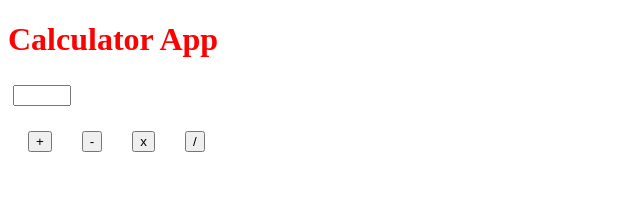
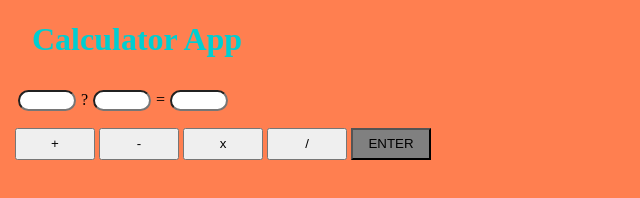
Before and after one commit to DominikChally/js-calculator, a plain HTML site: page index.html in a window 1280 px wide. Shown: the whole page, without its empty margins (0-640 px from the left). Drawn offline with Linux system fonts and the light colour scheme.

Commit message:
Finished basic calculator

```diff
--- a/index.html
+++ b/index.html
@@ -5,19 +5,25 @@
     <meta http-equiv="X-UA-Compatible" content="IE=edge">
     <meta name="viewport" content="width=device-width, initial-scale=1.0">
     <link rel="stylesheet" href="styles.css">
-    <title>Document</title>
+    <script src="script.js"></script>
+    <title>Calculator</title>
 </head>
 <body>
     <h1>Calculator App</h1>
     <div id="Calculator">
         <div id="row1" class="calc-row">
             <input type="number" id="opperand1">
+            <span id="operation">?</span>
+            <input type="number" id="opperand2">
+            <span id="equals">=</span>
+            <input type="number" id="opperand3" readonly>
         </div>
         <div id="row2" class="calc-row">
-            <button id="Add">+</button>
-            <button id="Subtract">-</button>
-            <button id="Multiply">x</button>
-            <button id="Divide">/</button>
+            <button id="Add" onclick="changeOperation('+')">+</button>
+            <button id="Subtract" onclick="changeOperation('-')">-</button>
+            <button id="Multiply" onclick="changeOperation('x')">x</button>
+            <button id="Divide" onclick="changeOperation('/')">/</button>
+            <button id="Enter" onclick="submit()">ENTER</button>
         </div>
         <!-- Next step: adding the next inputs -->
     </div>
--- /dev/null
+++ b/script.js
@@ -0,0 +1,42 @@
+console.log('Hello world!');
+
+
+function submit() {
+
+    let op1 = document.getElementById("opperand1").value;
+    let op2 = document.getElementById("opperand2").value;
+    let operation = document.getElementById('operation').innerHTML;
+    let result;
+
+    if (operation === '+'){
+        result = add(op1, op2);
+    } else if (operation === '-') {
+        result = sub(op1, op2);
+    } else if (operation === 'x') {
+        result = mult(op1, op2);
+    } else if (operation === '/') {
+        result = divide(op1, op2);
+    }
+    document.getElementById('opperand3').value = result
+
+}
+
+function add(num1, num2) {
+    return parseFloat(num1) + parseFloat(num2);
+}
+
+function sub(num1, num2) {
+    return num1 - num2;
+}
+
+function mult(num1, num2) {
+    return num1 * num2;
+}
+
+function divide(num1, num2) {
+    return num1 / num2;
+}
+
+function changeOperation(op) {
+    document.getElementById('operation').innerHTML = op;
+}
--- a/styles.css
+++ b/styles.css
@@ -1,16 +1,36 @@
 h1 {
-    color: red;
+    color:darkturquoise;
+    padding-left: 1.5rem;
+    border: black;
 }
 
 button{
-    margin: 15px;
+    margin: 2px;
+    width: 5rem;
+    height: 2rem;
 }
 
 input {
     width: 50px;
+    margin: 5px;
+    border-radius: 50px;
 }
 
+#operation, #equals {
+    padding-top: 6px;
+}
+
+#Enter {
+    background-color: grey;
+}
 .calc-row {
     padding: 5px;
     display: flex;
 }
+
+.row1 {
+    border: black;
+}
+body {
+    background-color: coral;
+}
```
